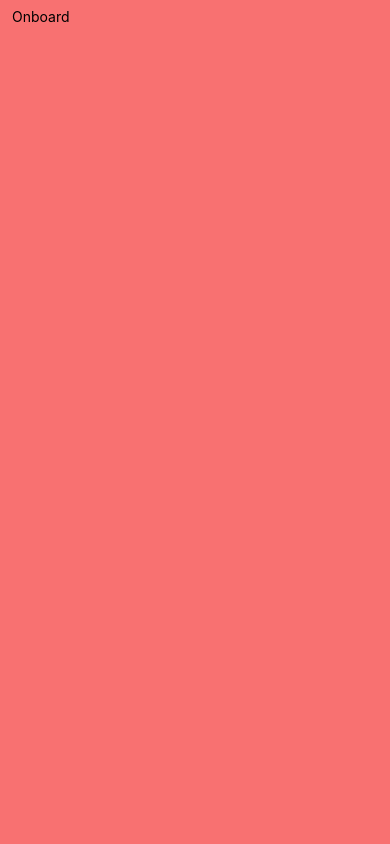
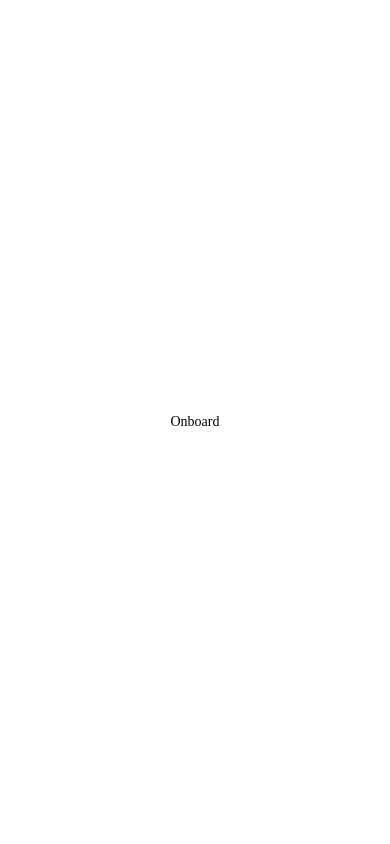
Before and after one commit to Himanshuxyzz/text-repeater-app, a React Native app: screen /Onboard in a window 390 px wide. Built offline with nearby package versions, Linux system fonts and the light colour scheme.

Commit message:
chores: added pattern background componenet ✅

```diff
--- a/package.json
+++ b/package.json
@@ -35,7 +35,8 @@
     "react-native-safe-area-context": "5.4.0",
     "react-native-screens": "~4.10.0",
     "tailwind-merge": "^3.3.0",
-    "zustand": "^4.5.1"
+    "zustand": "^4.5.1",
+    "react-native-svg": "15.11.2"
   },
   "devDependencies": {
     "@babel/core": "^7.20.0",
--- /dev/null
+++ b/src/components/Onboard/PatternBackground.tsx
@@ -0,0 +1,30 @@
+import React from 'react';
+import { StyleSheet, View, Dimensions } from 'react-native';
+import Svg, { Circle } from 'react-native-svg';
+
+const { width, height } = Dimensions.get('window');
+
+const PatternBackground = () => {
+  const size = 16;
+  const dotColor = '#e5e7eb';
+  const dotRadius = 0.98; // Make it more visible
+
+  const circles = [];
+  for (let y = 0; y < height; y += size) {
+    for (let x = 0; x < width; x += size) {
+      circles.push(<Circle key={`${x}-${y}`} cx={x} cy={y} r={dotRadius} fill={dotColor} />);
+    }
+  }
+
+  return (
+    <View
+      style={[StyleSheet.absoluteFill, { zIndex: -10, backgroundColor: 'white' }]}
+      pointerEvents="none">
+      <Svg width={width} height={height} style={StyleSheet.absoluteFill}>
+        {circles}
+      </Svg>
+    </View>
+  );
+};
+
+export default PatternBackground;
--- /dev/null
+++ b/src/components/common/SubText.tsx
@@ -0,0 +1,40 @@
+import { View, Text, StyleProp, TextStyle, TextProps } from 'react-native';
+import React, { FC } from 'react';
+import cn from '~/utils/cn';
+
+type SubTextProps = {
+  className?: string;
+  fontFamily?:
+    | 'Figtree-Medium'
+    | 'Figtree-Regular'
+    | 'Figtree-SemiBold'
+    | 'Figtree-Bold'
+    | 'Figtree-ExtraBold'
+    | 'Figtree-Light';
+  style?: StyleProp<TextStyle>;
+  children: React.ReactNode;
+} & TextProps;
+
+const SubText: FC<SubTextProps> = ({
+  className,
+  fontFamily = 'Figtree-Medium',
+  style,
+  children,
+  ...props
+}) => {
+  return (
+    <Text
+      style={[
+        {
+          fontFamily: fontFamily,
+        },
+        style,
+      ]}
+      className={cn('text-sm text-black', className)}
+      {...props}>
+      {children}
+    </Text>
+  );
+};
+
+export default SubText;
--- a/src/screens/Onboard/index.tsx
+++ b/src/screens/Onboard/index.tsx
@@ -1,11 +1,20 @@
 import React from 'react';
-import { Text, View } from 'react-native';
+import { StyleSheet, Text, View } from 'react-native';
 import Container from '@components/common/Container';
+import SubText from '~/components/common/SubText';
+import Svg, { Circle } from 'react-native-svg';
+import { Dimensions } from 'react-native';
+import PatternBackground from '~/components/Onboard/PatternBackground';
+
+const { width, height } = Dimensions.get('window');
 
 const Onboard = () => {
   return (
-    <Container className="bg-red-400">
-      <Text className="">Onboard</Text>
+    <Container fullScreen>
+      <PatternBackground />
+      <View className="flex-1 items-center justify-center">
+        <SubText className="text-center">Onboard</SubText>
+      </View>
     </Container>
   );
 };
```
Also changed, not shown: 1 other file (tests, documents, lock files or other folders).
